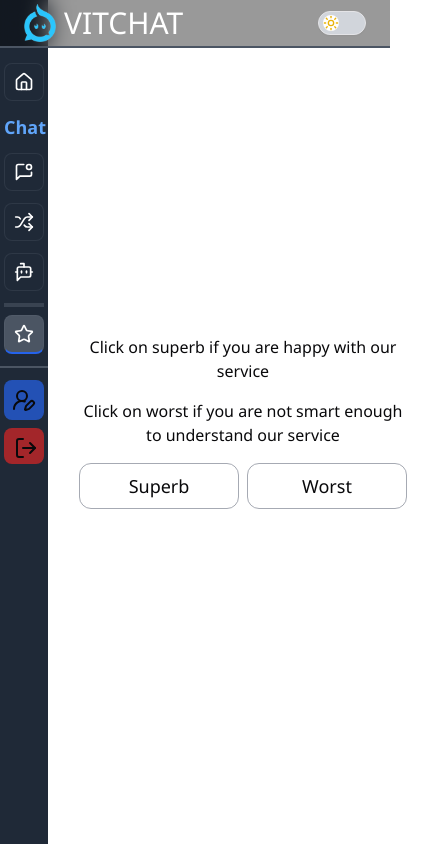
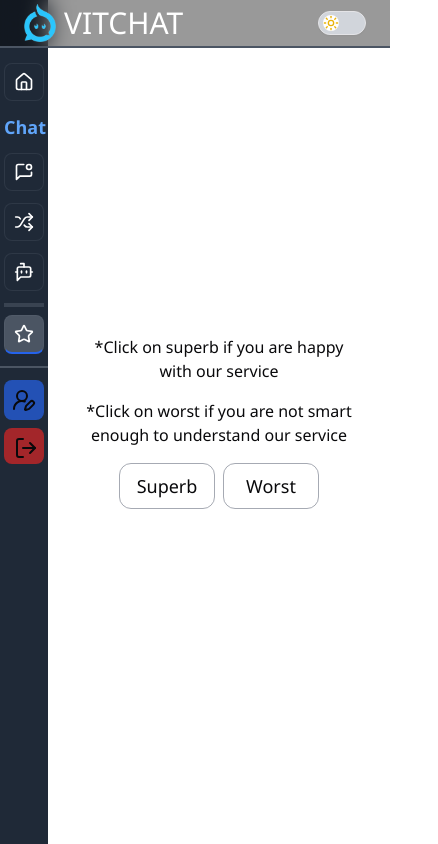
Before and after one commit to vikeshkumar100/VITChat_frontend, a React (Vite) app: page /chat/review in a window 390 px wide. Shown: the whole page, 438 px wide, since content can reach past the window. Built offline with nearby package versions, Linux system fonts and the light colour scheme; no server answers; sample sign-in values are in the browser's storage.

Commit message:
fix: review page responsive design

```diff
--- a/src/components/Buttons/SecondaryButton.jsx
+++ b/src/components/Buttons/SecondaryButton.jsx
@@ -2,7 +2,7 @@ import React from 'react'
 
 const SecondaryButton = ({text}) => {
   return (
-    <button className='w-40 text-lg px-4 py-2 border border-gray-500/60 rounded-xl hover:bg-gray-600 hover:text-white'>{text}</button>
+    <button className='md:w-40 w-24 text-lg px-4 py-2 border border-gray-500/60 rounded-xl hover:bg-gray-600 hover:text-white'>{text}</button>
   )
 }
 
--- a/src/pages/Review/Review.jsx
+++ b/src/pages/Review/Review.jsx
@@ -32,9 +32,9 @@ const Review = () => {
     <div className="w-full flex flex-col justify-center items-center gap-4 p-8 text-center dark:text-gray-400">
 
     {/* description  */}
-      <div>Click on superb if you are happy with our service</div>
+      <div>*Click on superb if you are happy with our service</div>
       <div>
-        Click on worst if you are not smart enough to understand our service
+        *Click on worst if you are not smart enough to understand our service
       </div>
 
     {/* button  */}
```
